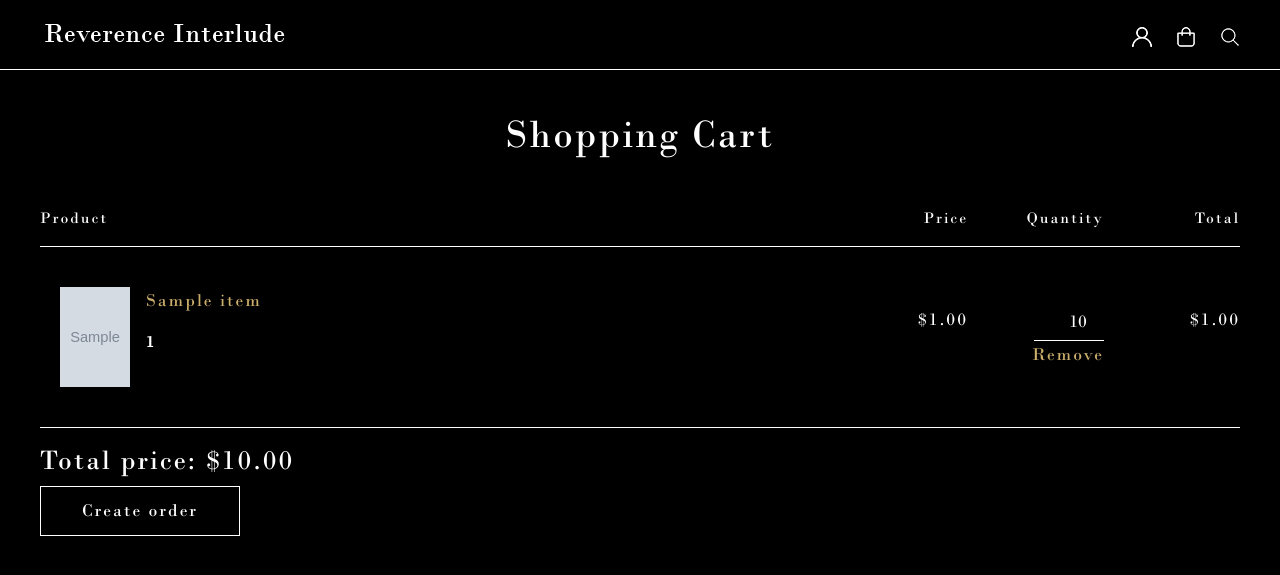
After one commit to SSazontsev/magazine, a Django app: template magazine/cart/templates/cart/cart_detail.html in a window 1280 px wide. The commit adds this page. Shown: the top 575 px of the page. Run offline with Django 5.2, Linux system fonts and the light colour scheme; the template is opened without the code that fills it: most values are stand-ins (such as "Sample title", 1, 10 or a date in 2020); grey boxes marked "Sample" are stand-in pictures; some libraries are stand-ins or nearby versions.

Commit message:
Корзина товаров

```diff
--- /dev/null
+++ b/magazine/cart/templates/cart/cart_detail.html
@@ -0,0 +1,73 @@
+{% extends "main/base.html" %}
+ {% load static %}
+
+ {% block title %}Reverence Interlude - Cart{% endblock title %}
+
+ {% block content %}
+     <h1 class="text-center mb-5">Shopping Cart</h1>
+     <div class="table-cart">
+         <div class="table-head d-flex justify-content-between align-items-center">
+             <div class="left-side-head">
+                 <p class="table-p">Product</p>
+             </div>
+             <div class="right-side-head d-flex gap-3">
+                 <p class="table-p c-item-total">Price</p>
+                 <p class="table-p c-item-quantity">Quantity</p>
+                 <p class="table-p c-item-price">Total</p>
+             </div>
+         </div>
+         <div class="table-items">
+             {% if cart|length == 0 %}
+                 <div class="empty-cart-message d-flex flex-column justify-content-center align-items-center text-center">
+                     <h3 class="mt-5 mb-5">Your cart is empty.</h3>
+                     <a href="{% url "main:catalog" %}" class="default-btn">Product list</a>
+                 </div>
+             {% else %}
+                 {% for item in cart %}
+                     <div class="cart-item d-flex justify-content-between align-items-center">
+                         <div class="left-side-items d-flex">
+                             <div class="c-item-img">
+                                 <img src="{{ item.item.image.url }}" alt="">
+                             </div>
+                             <div class="c-item-info">
+                                 <a href="{% url "main:clothing_item_detail" item.item.slug %}" class="item-name-in-cart p-3">{{ item.item.name }}</a>
+                                 <p class="item-size-bottom fw-bold p-3">{{ item.size }}</p>
+                             </div>
+                         </div>
+                         <div class="right-side-items d-flex gap-3">
+                             <div class="c-item-price">
+                                 ${{ item.total_price|floatformat:2 }}
+                             </div>
+                             <div class="c-item-quantity">
+                                 <form action="{% url "cart:cart_update" item.item.id %}" id="update-form-{{ item.item.id }}" method="post" class="c-quantity-form">
+                                     {% csrf_token %}
+                                     <input type="number" class="text-center" name="quantity" value="{{ item.quantity }}" min="1" required id="quantity-{{ item.item.id }}" oninput="updateCart({{ item.item.id }})">
+                                     <a href="{% url "cart:cart_remove" item.item.id %}">Remove</a>
+                                 </form>
+                             </div>
+                             <div class="c-item-total">
+                                 ${{ item.total_price|floatformat:2 }}
+                             </div>
+                         </div>
+                     </div>
+                 {% endfor %}
+             {% endif %}
+         </div>
+     </div>
+     {% if cart|length > 0 %}
+         <h3 class="total_price_cart mt-3">Total price: ${{ cart.get_total_price|floatformat:2 }}</h3>
+         <a href="" class="default-btn">Create order</a>
+     {% endif %}
+
+     <script>
+         let timeout = null;
+
+         function updateCart(itemId) {
+             clearTimeout(timeout);
+
+             timeout = setTimeout(function() {
+                 document.getElementById('update-form-' + itemId).submit();
+             }, 1000);
+         }
+     </script>
+ {% endblock content %}
--- a/magazine/magazine/settings.py
+++ b/magazine/magazine/settings.py
@@ -39,6 +39,7 @@ INSTALLED_APPS = [
     'django.contrib.staticfiles',
 
     'main',
+    'cart',
 ]
 
 MIDDLEWARE = [
@@ -126,3 +127,4 @@ DEFAULT_AUTO_FIELD = 'django.db.models.BigAutoField'
 
 MEDIA_URL = 'media/'
 MEDIA_ROOT = BASE_DIR / 'media'
+CART_SESSION_ID = 'cart'
--- a/magazine/magazine/urls.py
+++ b/magazine/magazine/urls.py
@@ -5,6 +5,7 @@ from django.conf.urls.static import static
 
 urlpatterns = [
     path('admin/', admin.site.urls),
+    path('cart/', include('cart.urls', namespace='cart')),
     path('', include('main.urls', namespace='main'))
 ]
 
--- a/magazine/main/static/css/base.css
+++ b/magazine/main/static/css/base.css
@@ -308,3 +308,42 @@ input[type="number"]::-webkit-outer-spin-button {
 .detail-selected {
     border: 1px solid #fff;
 }
+
+.card-on-catalog {
+     color: #fff;
+ }
+
+ .table-head {
+     border-bottom: 1px solid #fff;
+ }
+
+ .table-p {
+     background-color: #000;
+     color: #fff;
+     text-align: right;
+ }
+
+ .c-item-img img {
+     width: 70px;
+     height: 100px;
+ }
+
+ .cart-item {
+     border-bottom: 1px solid #fff;
+     padding: 40px 0 40px 20px;
+ }
+
+ .c-quantity-form input {
+     width: 70px;
+     border-bottom: 1px solid #fff;
+     height: 35px;
+     color: #fff;
+ }
+
+ .c-item-total, .c-item-quantity, .c-item-price {
+     width: 120px;
+ }
+
+ .right-side-items {
+     text-align: right;
+ }
--- a/magazine/main/templates/main/base.html
+++ b/magazine/main/templates/main/base.html
@@ -31,7 +31,7 @@
                 <img src="{% static 'img/cart.png' %}" alt="">
             </a>
             <div class="forsearch">
-                <a href="#" id="toggle-search" class="toggle-search">
+                <a href="{% url 'cart:cart_detail' %}" id="toggle-search" class="toggle-search">
                     <img src="{% static 'img/search.png' %}" alt="">
                 </a>
                 <div class="search-popup" id="search-popup" style="display: none;">
--- a/magazine/main/templates/main/product/detail.html
+++ b/magazine/main/templates/main/product/detail.html
@@ -2,7 +2,7 @@
 
 {% load static %}
 
-{% block title %}{{ clothing_item.name }}{% endblock title %}
+{% block title %}Reverence Interlude - {{ clothing_item.name }}{% endblock title %}
 
 {% block content %}
     <div class="detail-product d-flex">
@@ -35,7 +35,7 @@
             {% if clothing_item.discount %}
                 <div class="cart-discount d-flex gap-2">
                     <p class="line">${{ clothing_item.price }}</p>
-                    <p class="price">${{ clothing_item.get_price_with_discount }}</p>
+                    <p class="price">${{ clothing_item.get_price_with_discount|floatformat:2 }}</p>
                 </div>
             {% else %}
                 <p class="detail-price">
@@ -43,7 +43,7 @@
                 </p>
             {% endif %}
             <div class="detail-cart-form">
-                <form action="" method="post">
+                <form action="{% url 'cart:cart_add' clothing_item.id %}" method="post">
                     {% csrf_token %}
                     <div class="select-size d-flex gap-2">
                         <label for="size">Size:</label>
--- a/magazine/main/templates/main/product/list.html
+++ b/magazine/main/templates/main/product/list.html
@@ -1,7 +1,7 @@
 {% extends "main/base.html" %}
 {% load static %}
 
-{% block title %}Reverence{% endblock title %}
+{% block title %}Reverence Interlude - Catalog{% endblock title %}
 
 {% block content %}
     <h1 class="rev-head text-uppercase" id="reverence-title">Reverence interlude - ALL</h1>
```
Also changed, not shown: magazine/cart/cart.py (added, +58 -0 lines), magazine/cart/urls.py (added, +11 -0 lines).
